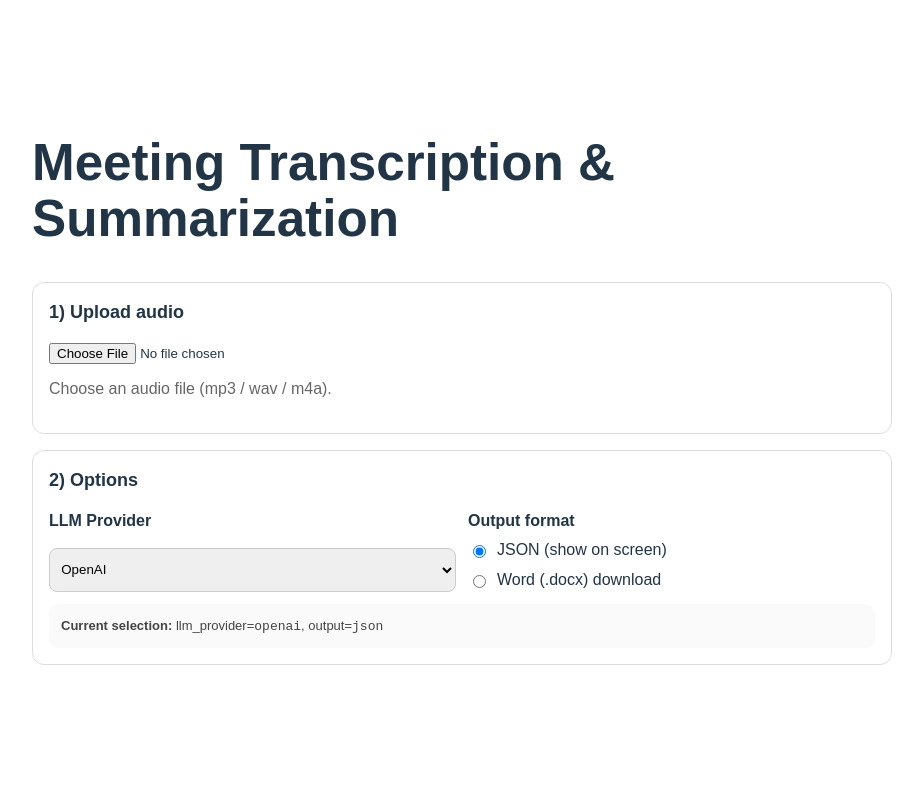
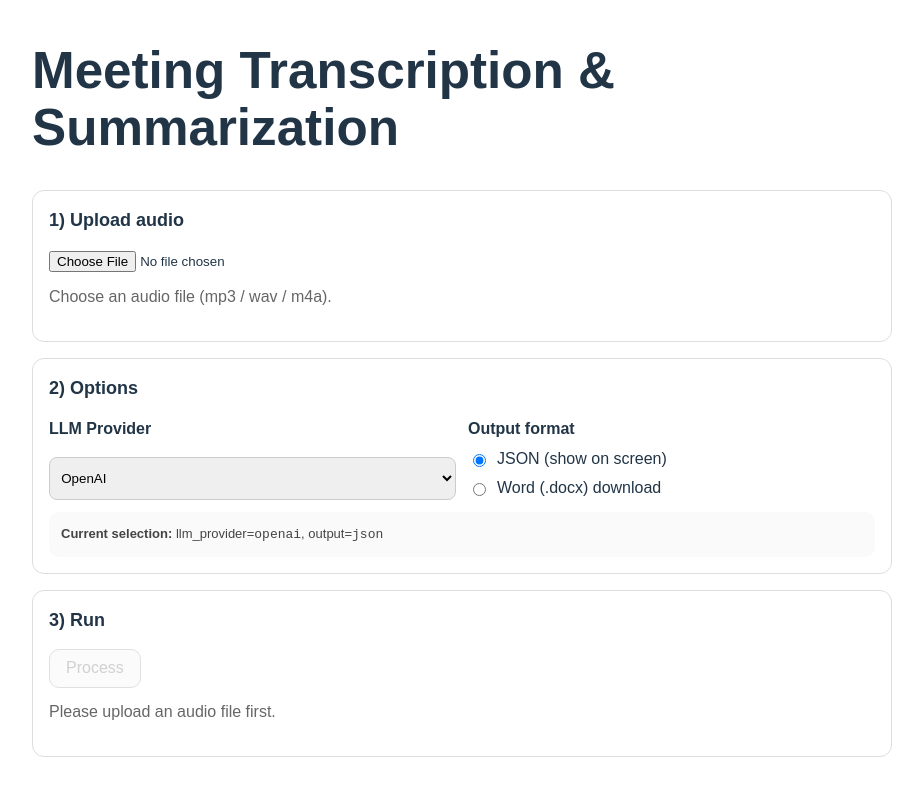
Before and after one commit to RachelB9913/meeting-notes-ai, a React app in the folder frontend/: page / in a window 1280 px wide. Shown: the top 796 px of the page, without its empty margins (0-923 px from the left). Built offline with nearby package versions, Linux system fonts and the light colour scheme; the HTML template or start-up script is replaced by a standard one.

Commit message:
feat(frontend): add process button with loading and result UI

```diff
--- a/frontend/src/App.jsx
+++ b/frontend/src/App.jsx
@@ -16,6 +16,9 @@ function App() {
   const [file, setFile] = useState(null);
   const [llmProvider, setLlmProvider] = useState("openai");
   const [outputFormat, setOutputFormat] = useState("json");
+  const [loading, setLoading] = useState(false);
+  const [error, setError] = useState("");
+  const [resultJson, setResultJson] = useState(null);
 
   const fileMeta = useMemo(() => {
     if (!file) return null;
@@ -36,6 +39,39 @@ function App() {
     // reset the input value so selecting the same file again triggers onChange
     const input = document.getElementById("audio-file-input");
     if (input) input.value = "";
+  }
+
+  async function onProcessClick() {
+    if (!file) return;
+
+    setLoading(true);
+    setError("");
+    setResultJson(null);
+
+    try {
+      // TEMP: simulate a short request so we can test loading + result UI
+      await new Promise((resolve) => setTimeout(resolve, 600));
+
+      if (outputFormat === "json") {
+        setResultJson({
+          status: "ok",
+          message: "UI is ready. Next step will call the backend /process endpoint.",
+          selected: { llm_provider: llmProvider, output: outputFormat },
+          file: { name: file.name, sizeBytes: file.size, type: file.type || "unknown" },
+        });
+      } else {
+        // For docx, we'll implement real download in the next step (API integration)
+        setResultJson({
+          status: "ok",
+          message: "DOCX selected. Next step will trigger a file download from backend.",
+          selected: { llm_provider: llmProvider, output: outputFormat },
+        });
+      }
+    } catch (e) {
+      setError("Something went wrong. Please try again.");
+    } finally {
+      setLoading(false);
+    }
   }
 
   return (
@@ -123,6 +159,56 @@ function App() {
           </div>
         </div>
       </div>
+
+      <div style={{ marginTop: "1rem", border: "1px solid #ddd", borderRadius: 12, padding: "1rem" }}>
+        <h2 style={{ marginTop: 0, fontSize: 18 }}>3) Run</h2>
+
+        <button
+          type="button"
+          onClick={onProcessClick}
+          disabled={!file || loading}
+          style={{
+            padding: "0.6rem 1rem",
+            borderRadius: 10,
+            border: "1px solid #ccc",
+            cursor: !file || loading ? "not-allowed" : "pointer",
+            opacity: !file || loading ? 0.6 : 1,
+          }}
+        >
+          {loading ? "Processing..." : "Process"}
+        </button>
+
+        {!file ? (
+          <p style={{ marginTop: "0.75rem", color: "#666" }}>
+            Please upload an audio file first.
+          </p>
+        ) : null}
+
+        {error ? (
+          <div style={{ marginTop: "0.75rem", padding: "0.75rem", background: "#fff5f5", borderRadius: 10 }}>
+            <strong style={{ color: "#b00020" }}>Error:</strong> {error}
+          </div>
+        ) : null}
+
+        {resultJson ? (
+          <div style={{ marginTop: "0.75rem" }}>
+            <h3 style={{ marginBottom: "0.5rem", fontSize: 16 }}>Result</h3>
+            <pre
+              style={{
+                margin: 0,
+                padding: "0.75rem",
+                background: "#0b1020",
+                color: "white",
+                borderRadius: 10,
+                overflowX: "auto",
+                fontSize: 12,
+              }}
+            >
+  {JSON.stringify(resultJson, null, 2)}
+              </pre>
+            </div>
+          ) : null}
+        </div>
     </div>
   );
 }
```
